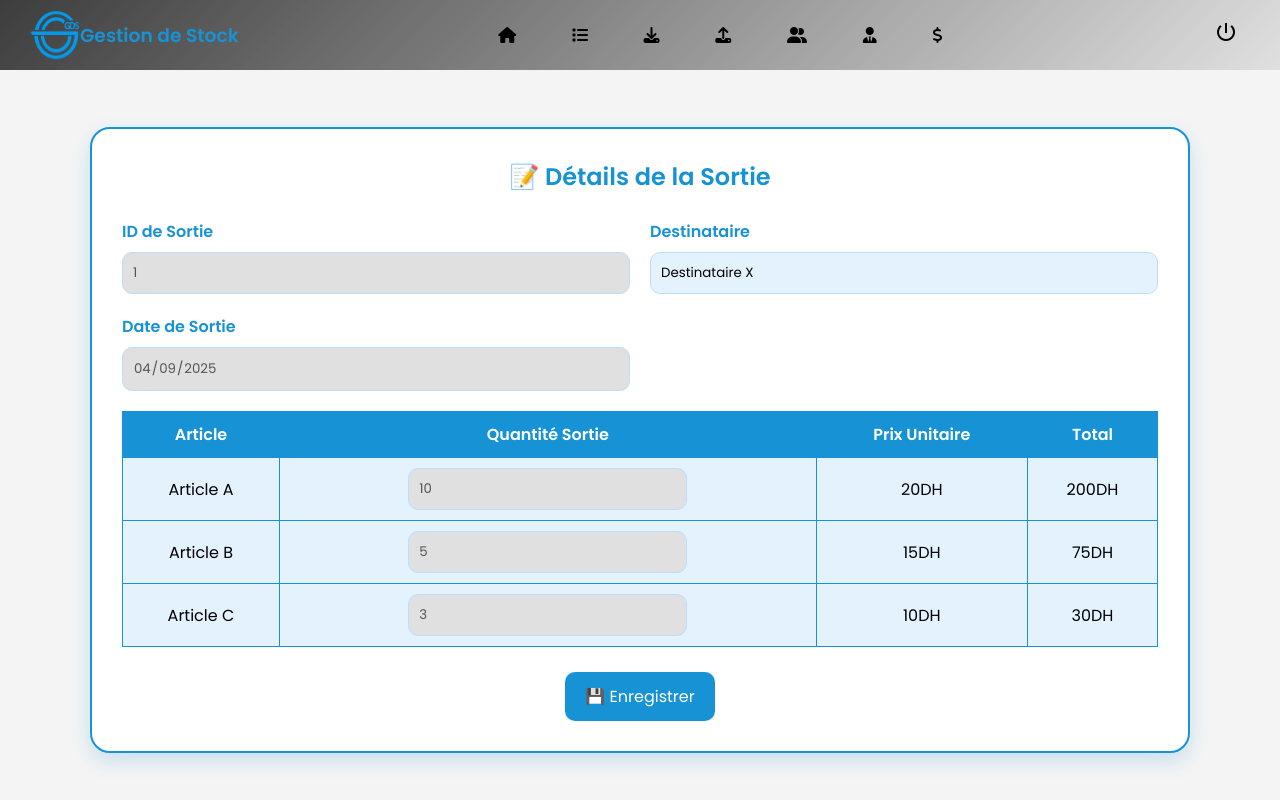
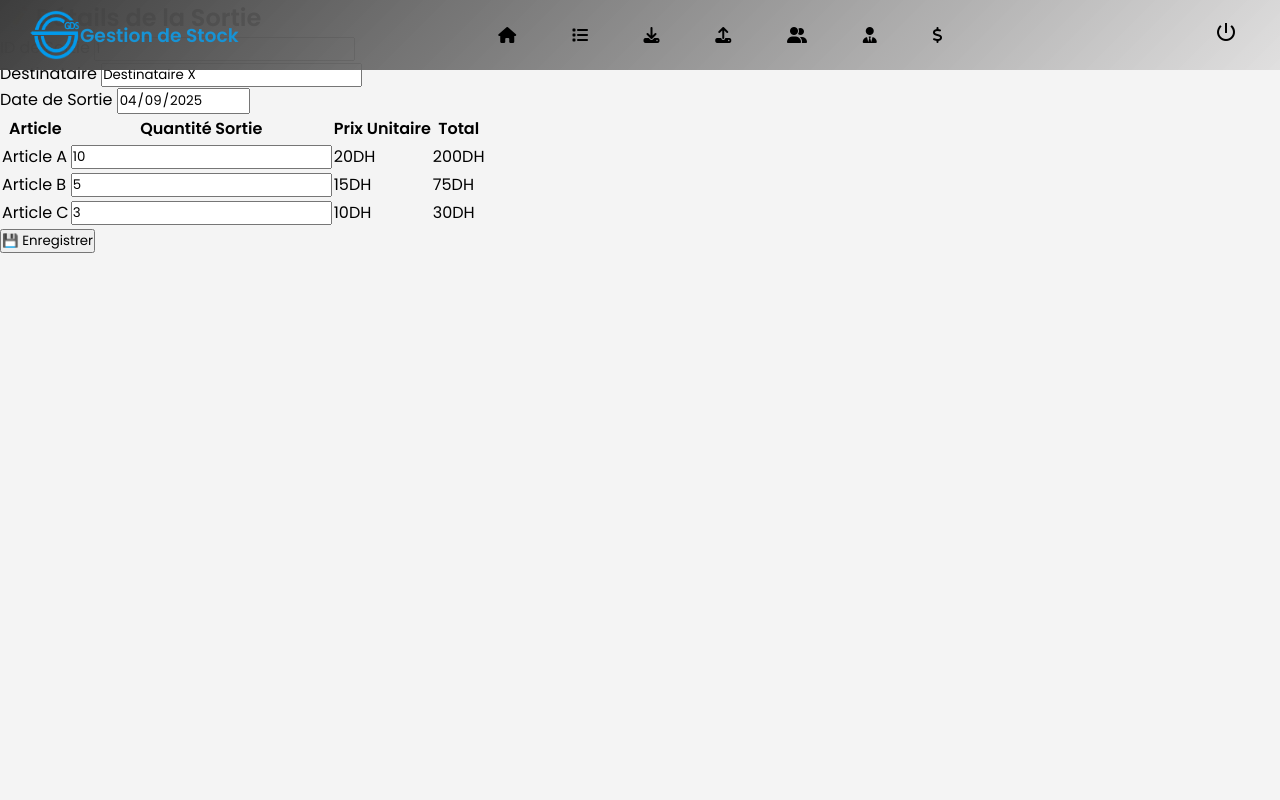
Before and after one commit to Dev-kaoutar/ProjectSynth-se, a PHP site: page /FrontEnd/InfoSortie.php in a window 1280 px wide. Run offline with PHP 8.4, Linux system fonts and the light colour scheme.

Commit message:
FrontEndStyles

```diff
--- a/code/css/styleInfoSortie.css
+++ /dev/null
@@ -1,105 +0,0 @@
-body {
-    /* font-family: 'Quicksand', sans-serif; */
-    background: #fff;
-    display: flex;
-    justify-content: center;
-    align-items: center;
-    height: 100vh;
-    margin: 0;
-  }
-
-  .form-container {
-margin-top: 80px;
-    background: white;
-    border: 2px solid #1793d5;
-    border-radius: 20px;
-    padding: 30px;
-    width: 1100px;
-    box-shadow: 0 8px 20px rgba(23, 147, 213, 0.2);
-  }
-
-  h2 {
-    text-align: center;
-    color: #1793d5;
-    margin-bottom: 25px;
-  }
-
-  .form-grid {
-    display: grid;
-    grid-template-columns: 1fr 1fr;
-    gap: 20px;
-  }
-
-  .form-group {
-    display: flex;
-    flex-direction: column;
-  }
-
-  label {
-    margin-bottom: 8px;
-    font-weight: 600;
-    color: #1793d5;
-  }
-
-  input, textarea {
-    padding: 10px;
-    border: 1.5px solid #bbdefb;
-    border-radius: 10px;
-    outline: none;
-    background: #e3f2fd;
-  }
-
-  input:read-only, textarea:read-only {
-    background-color: #e0e0e0;
-    color: #555;
-    cursor: not-allowed;
-  }
-
-  textarea {
-    resize: vertical;
-  }
-
-  table {
-    width: 100%;
-    border-collapse: collapse;
-    margin-top: 20px;
-  }
-
-  table, th, td {
-    border: 1px solid #1793d5;
-  }
-
-  th, td {
-    padding: 10px;
-    text-align: center;
-  }
-
-  th {
-    background-color: #1793d5;
-    color: white;
-  }
-
-  td {
-    background-color: #e3f2fd;
-  }
-
-  .button-row {
-    display: flex;
-    justify-content: center;
-    margin-top: 25px;
-  }
-
-  button {
-    background: #1793d5;
-    color: white;
-    border: none;
-    padding: 12px 20px;
-    border-radius: 10px;
-    font-size: 16px;
-    cursor: pointer;
-    transition: background 0.3s;
-  }
-
-  button:hover {
-    background: #1793d5;
-  }
```
Also changed, not shown: code/css/HomeStyle.css (+100 -0 lines), code/css/StockStyle.css (deleted, +0 -73 lines), code/css/mainStyle.css (deleted, +0 -98 lines), code/css/styleDetailleArticle.css (+6 -6 lines), code/css/styleInfoEntreeEtSortie.css (renamed from code/css/styleInfoEntrer.css, +5 -5 lines), code/css/styleListes.css (+59 -16 lines), code/css/styleModifierArticle.css (deleted, +0 -76 lines), code/css/styleInfoRH.css (renamed from code/css/styleInfoFornisseur.css).
